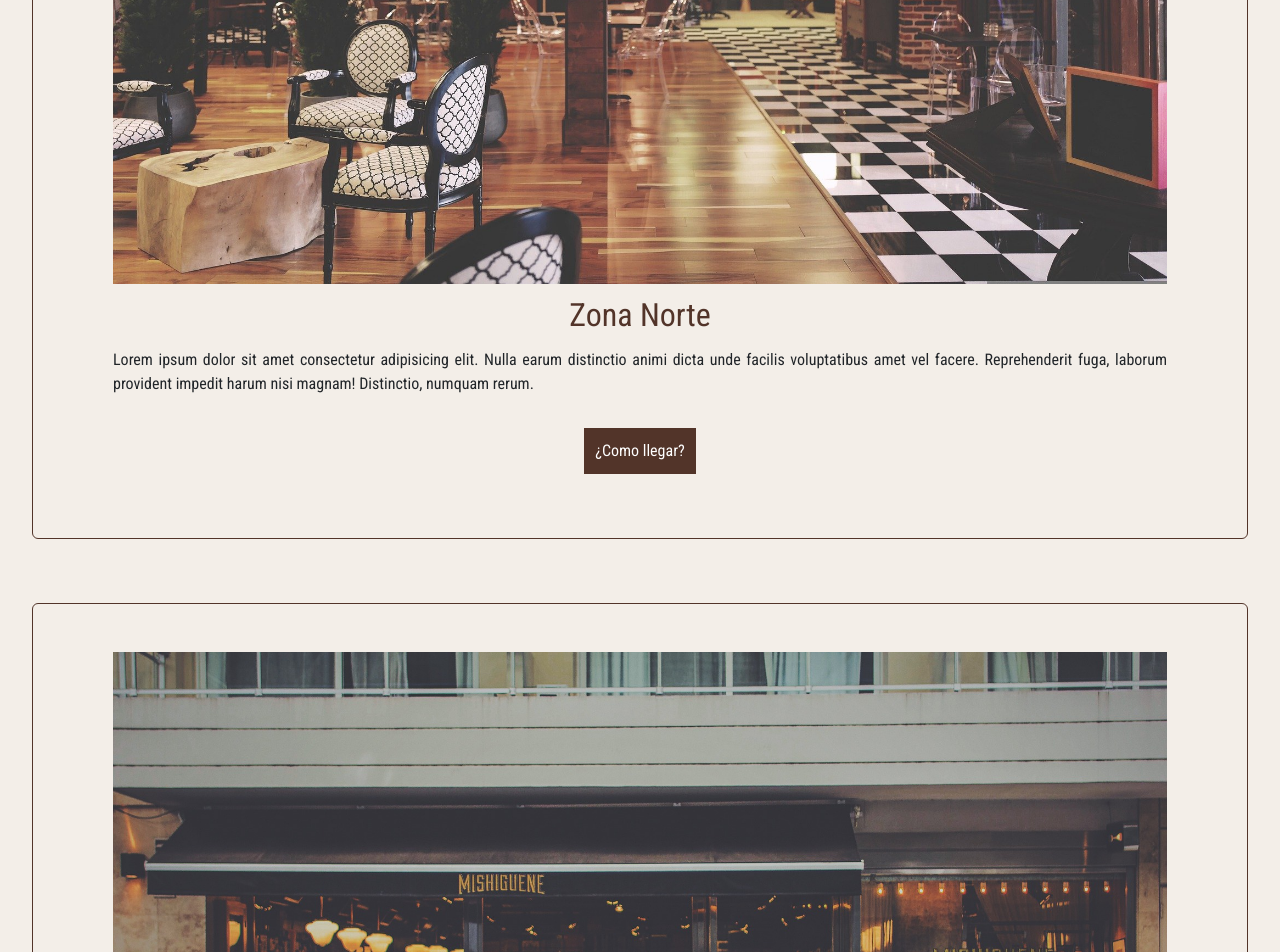
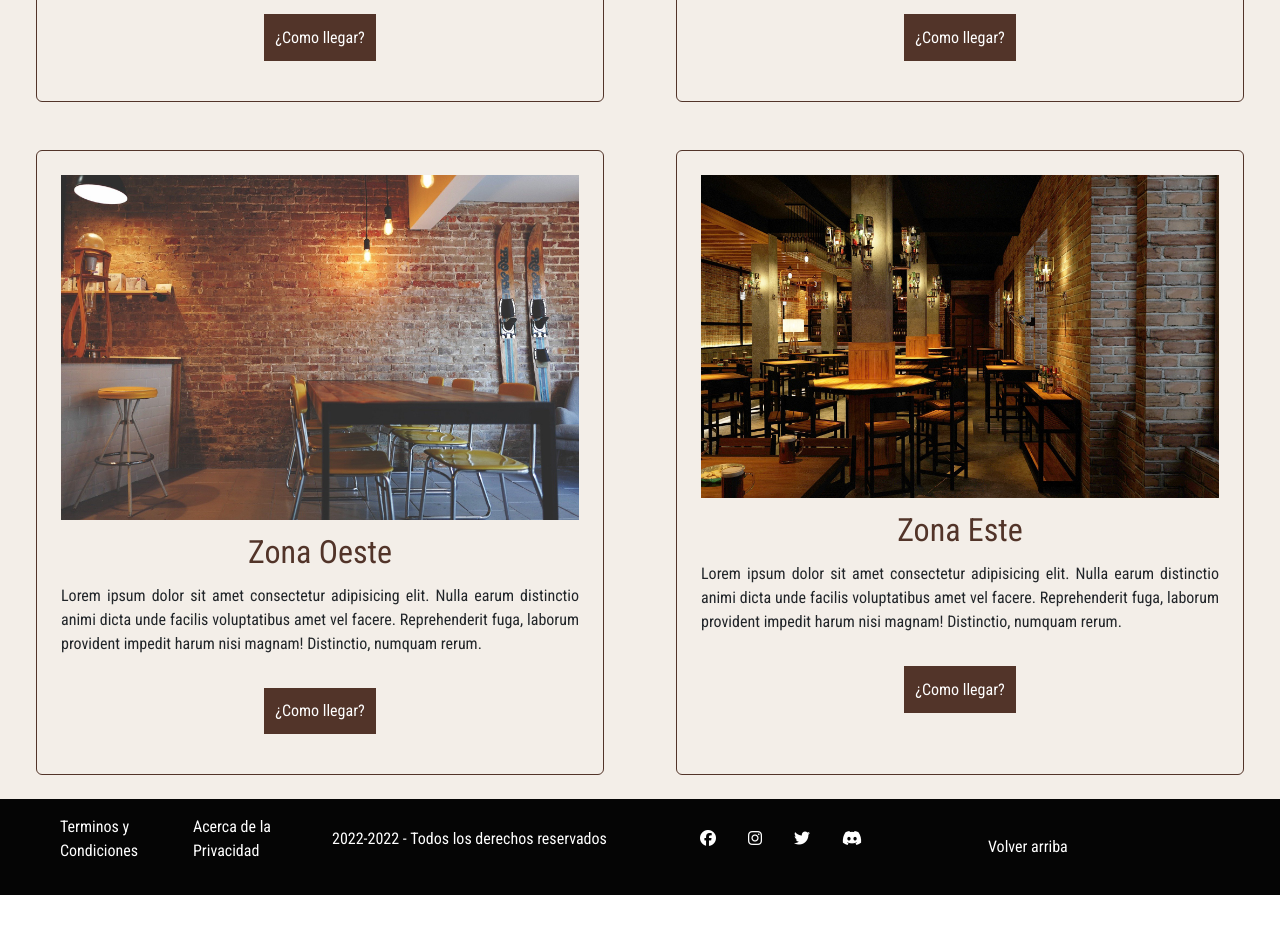
Before and after one commit to JuanCruzOrtega/PF_JuanCruzOrtega, a plain HTML site: page vistas/locales.html in a window 1280 px wide. Shown: the part 740-1692 px from the top of the page. After the commit the page ends 1635 px from the top, so only its background shows below. Drawn offline with nearby package versions, Linux system fonts and the light colour scheme.

Commit message:
4to commit: agregando Bootstrap al footer y al html Locales

```diff
--- a/estilos/style.css
+++ b/estilos/style.css
@@ -195,8 +195,8 @@ h1 {
 
 .hero__div--activo {
     background-color: rgba(5, 5, 5, 255);
-    padding: 3rem;
-    grid-area: titulo;
+    padding: 1.5rem;
+
 }
 
 
@@ -205,8 +205,8 @@ h1 {
     flex-direction: column;
     align-items: center;
     background-color: #f3eee8;
-    padding: 3rem 5rem;
-    margin: 2rem;
+    padding: 1.5rem;
+    margin: 1.5rem;
     border: 1px solid #523429;
     border-radius: 6px;
 }
@@ -443,12 +443,8 @@ h1 {
 
 .pie {
     background-color: rgba(5, 5, 5, 255);
-    display: flex;
-    justify-content: space-between;
-    flex-direction: row;
-    flex-wrap: wrap;
-    height: 5rem;
-    grid-area: footer;
+
+
 }
 
 
@@ -463,9 +459,11 @@ h1 {
     align-items: center;
 }
 
+
 .pie__texto {
     color: #ffffff;
 }
+
 
 .pie__anchor {
     display: inline-block;
@@ -476,9 +474,9 @@ h1 {
     align-self: center;
 }
 
+
 .pie__div {
     display: flex;
-    justify-content: space-between;
     align-items: center;
 }
 
@@ -506,6 +504,3 @@ h1 {
 
 
 /* FIN ESTILOS DEL PIE*/
-
-
-/* MEDIA QUERYS */
--- a/vistas/locales.html
+++ b/vistas/locales.html
@@ -21,8 +21,9 @@
         <nav class="navbar navbar-expand-lg">
             <div class="container-fluid">
                 <a class="navbar-brand header__logo" href="../index.html">O´Burgers</a>
-                <button class="navbar-toggler bg-light" type="button" data-bs-toggle="collapse" data-bs-target="#navbarNav"
-                    aria-controls="navbarNav" aria-expanded="false" aria-label="Toggle navigation">
+                <button class="navbar-toggler bg-light" type="button" data-bs-toggle="collapse"
+                    data-bs-target="#navbarNav" aria-controls="navbarNav" aria-expanded="false"
+                    aria-label="Toggle navigation">
                     <span class="navbar-toggler-icon"></span>
                 </button>
                 <div class="collapse navbar-collapse justify-content-end" id="navbarNav">
@@ -47,11 +48,14 @@
             </div>
         </nav>
     </header>
-        <div class="hero__div--activo">
-            <h1>Nuestros Locales</h1>
+    <section class="hero__div--activo container-fluid">
+        <div class="row">
+        <h1 class="col">Nuestros Locales</h1>
     </div>
-        <main class="hero">
-            <section class="hero__section">
+    </section>
+    <main class="hero container-fluid">
+        <div class="row">
+        <section class="hero__section col-md-6">
             <div class="hero__div"><img class="hero__img" src="../imagenes/local1.jpg" alt="Local1">
                 <h2 class="hero__subtitulo">Zona Norte</h2>
                 <p class="hero__text">Lorem ipsum dolor sit amet consectetur adipisicing elit. Nulla earum
@@ -62,8 +66,7 @@
                 <a class="hero__anchor" href="https://google.com.ar/maps">¿Como llegar?</a>
             </div>
         </section>
-        </main>
-        <section class="hero__section2">
+    <section class="hero__section2 col-md-6">
         <div class="hero__div"><img class="hero__img" src="../imagenes/local2.jpg" alt="Local1">
             <h2 class="hero__subtitulo">Zona Sur</h2>
             <p class="hero__text">Lorem ipsum dolor sit amet consectetur adipisicing elit. Nulla earum distinctio
@@ -72,7 +75,7 @@
             <a class="hero__anchor" href="https://google.com.ar/maps">¿Como llegar?</a>
         </div>
     </section>
-        <section class="hero__section3">
+    <section class="hero__section3 col-md-6">
         <div class="hero__div"><img class="hero__img" src="../imagenes/local3.jpg" alt="Local1">
             <h2 class="hero__subtitulo">Zona Oeste</h2>
             <p class="hero__text">Lorem ipsum dolor sit amet consectetur adipisicing elit. Nulla earum distinctio
@@ -81,7 +84,7 @@
             <a class="hero__anchor" href="https://google.com.ar/maps">¿Como llegar?</a>
         </div>
     </section>
-        <section class="hero__section4">
+    <section class="hero__section4 col-md-6">
         <div class="hero__div"><img class="hero__img" src="../imagenes/local4.jpg" alt="Local1">
             <h2 class="hero__subtitulo">Zona Este</h2>
             <p class="hero__text">Lorem ipsum dolor sit amet consectetur adipisicing elit. Nulla earum distinctio
@@ -90,18 +93,21 @@
             <a class="hero__anchor" href="https://google.com.ar/maps">¿Como llegar?</a>
         </div>
     </section>
+</div>
+</main>
 
-        <footer class="pie">
-            <div class="pie__div">
+    <footer class="pie container-fluid">
+        <div class="row">
+            <div class="pie__div col-md-3">
                 <ul class="pie__lista1">
                     <li class="pie__item1"><a class="pie__anchor" href="#heading">Terminos y Condiciones</a></li>
                     <li class="pie__item1"><a class="pie__anchor" href="#heading">Acerca de la Privacidad</a></li>
                 </ul>
             </div>
-            <div class="pie__div">
+            <div class="pie__div col-md-3">
                 <p class="pie__texto">2022-2022 - Todos los derechos reservados</p>
             </div>
-            <div class="pie__div">
+            <div class="pie__div col-md-3">
                 <ul class="pie__lista2">
                     <li class="pie__item2"><a class="pie__anchor" href="https://facebook.com"><i
                                 class="fa-brands fa-facebook"></i></a></li>
@@ -113,9 +119,14 @@
                                 class="fa-brands fa-discord"></i></a></li>
                 </ul>
             </div>
-            <div class="pie__div"><a class="pie__anchor--activo" href="#heading">Volver arriba</a></div>
+            <div class="pie__div col-md-3"><a class="pie__anchor--activo" href="#heading">Volver arriba</a>
+            </div>
+        </div>
     </footer>
-    <script src="https://cdn.jsdelivr.net/npm/bootstrap@5.2.2/dist/js/bootstrap.bundle.min.js" integrity="sha384-OERcA2EqjJCMA+/3y+gxIOqMEjwtxJY7qPCqsdltbNJuaOe923+mo//f6V8Qbsw3" crossorigin="anonymous"></script>
+
+    <script src="https://cdn.jsdelivr.net/npm/bootstrap@5.2.2/dist/js/bootstrap.bundle.min.js"
+        integrity="sha384-OERcA2EqjJCMA+/3y+gxIOqMEjwtxJY7qPCqsdltbNJuaOe923+mo//f6V8Qbsw3"
+        crossorigin="anonymous"></script>
 </body>
 
 </html>
```
Lines whose indentation alone changed are shown as unchanged.
